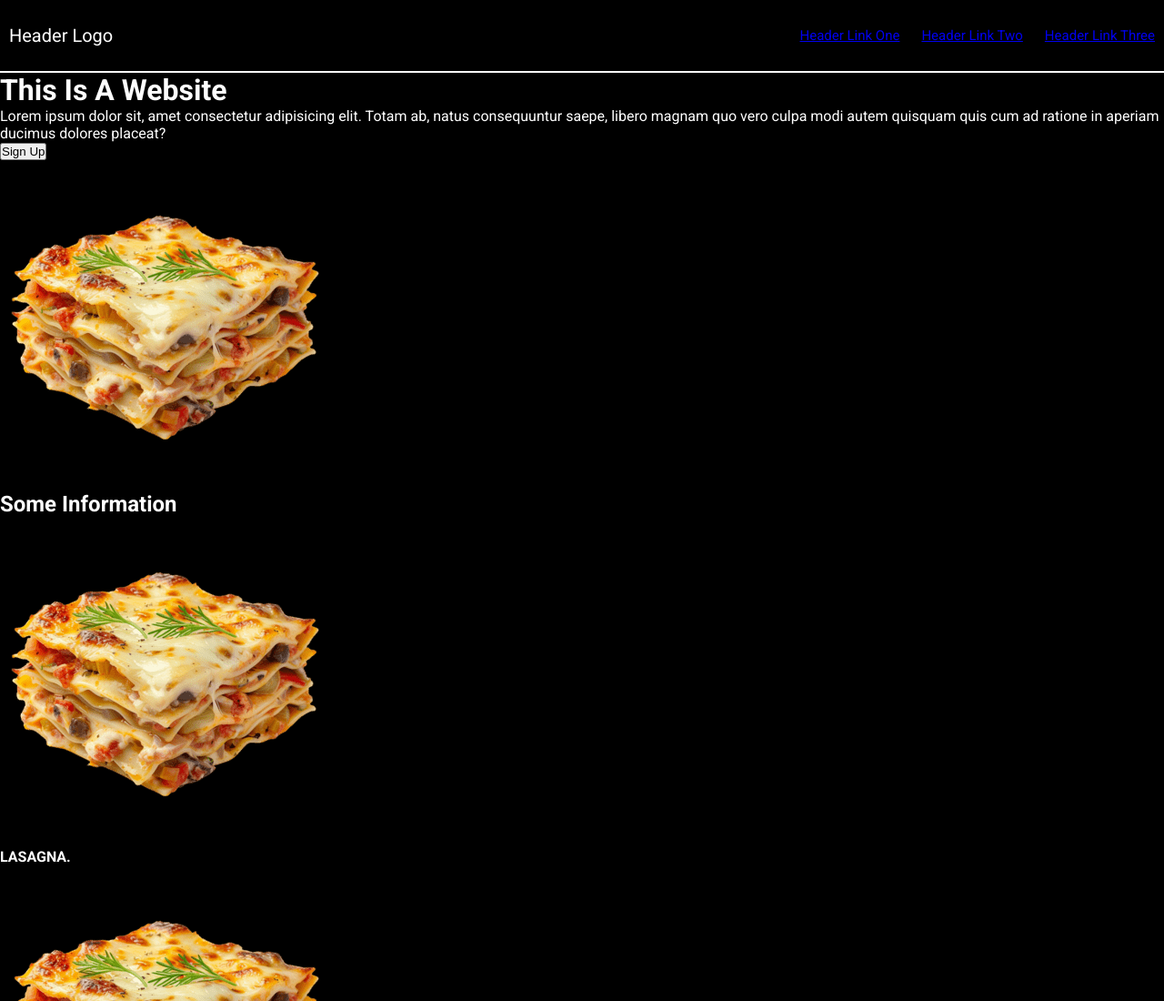
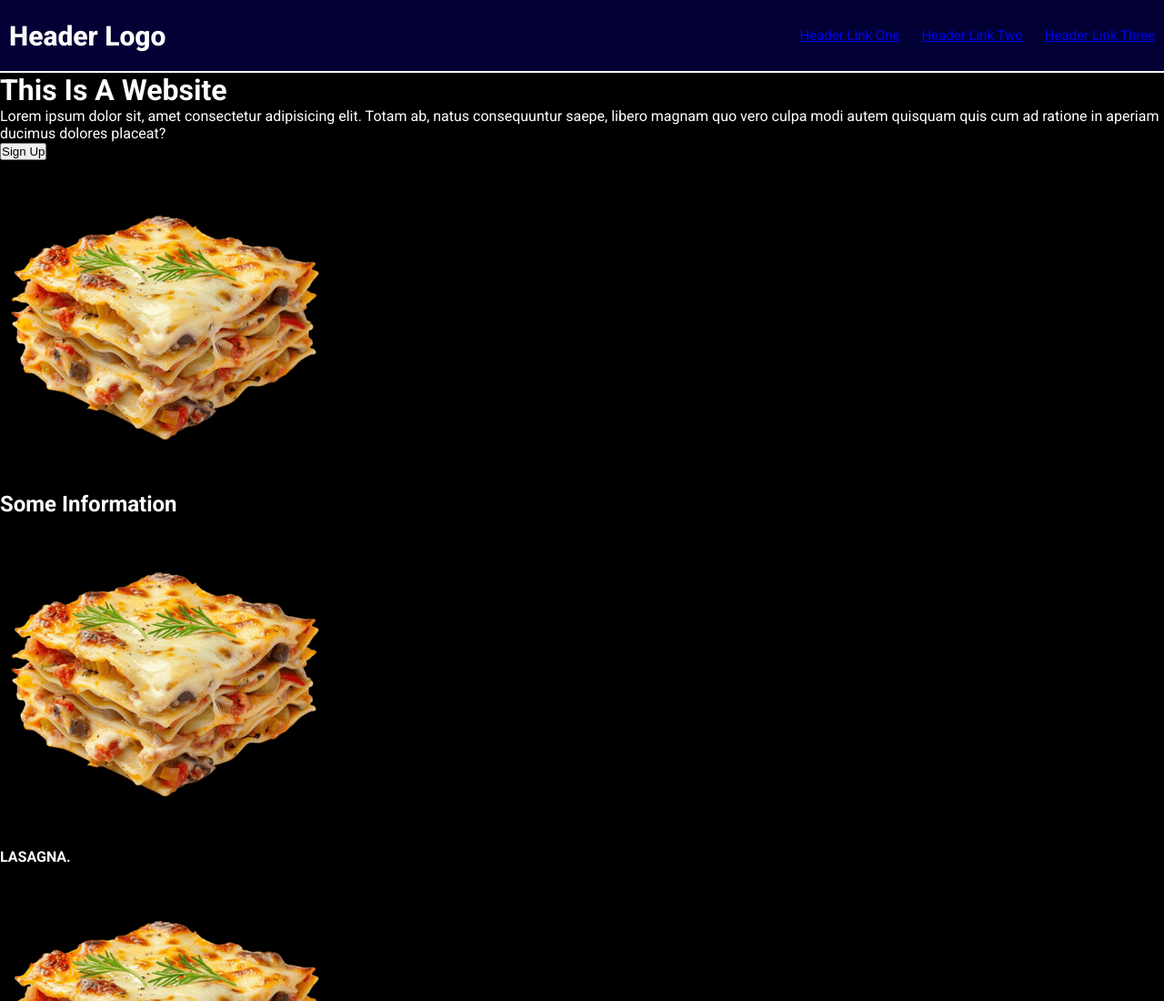
Before and after one commit to EthanJunchengTian/test_site, a plain HTML site: page index.html in a window 1280 px wide. Shown: the top 1100 px of the page at 91% size. Drawn offline with Linux system fonts and the light colour scheme.

Commit message:
this is a message

```diff
--- a/styles.css
+++ b/styles.css
@@ -21,13 +21,19 @@ body {
 
 .header {
     height: 80px;
-    font-size: 20px;
     white-space: nowrap;
     display: flex;
     justify-content: space-between;
     align-items: center;
     padding: 10px;
     border-bottom: 2px solid #ffffff;
+    background-color: #020035;
+}
+
+.logo {
+    font-size: 30px;
+    font-weight: 800;
+    white-space: nowrap;
 }
 
 .links {
```
